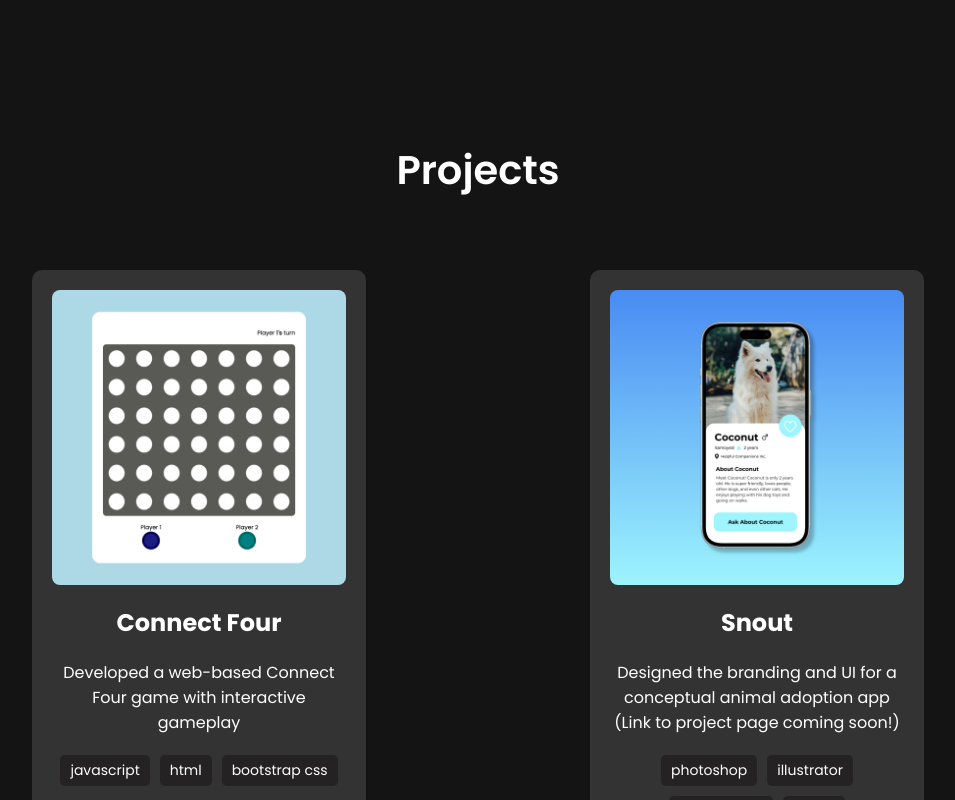
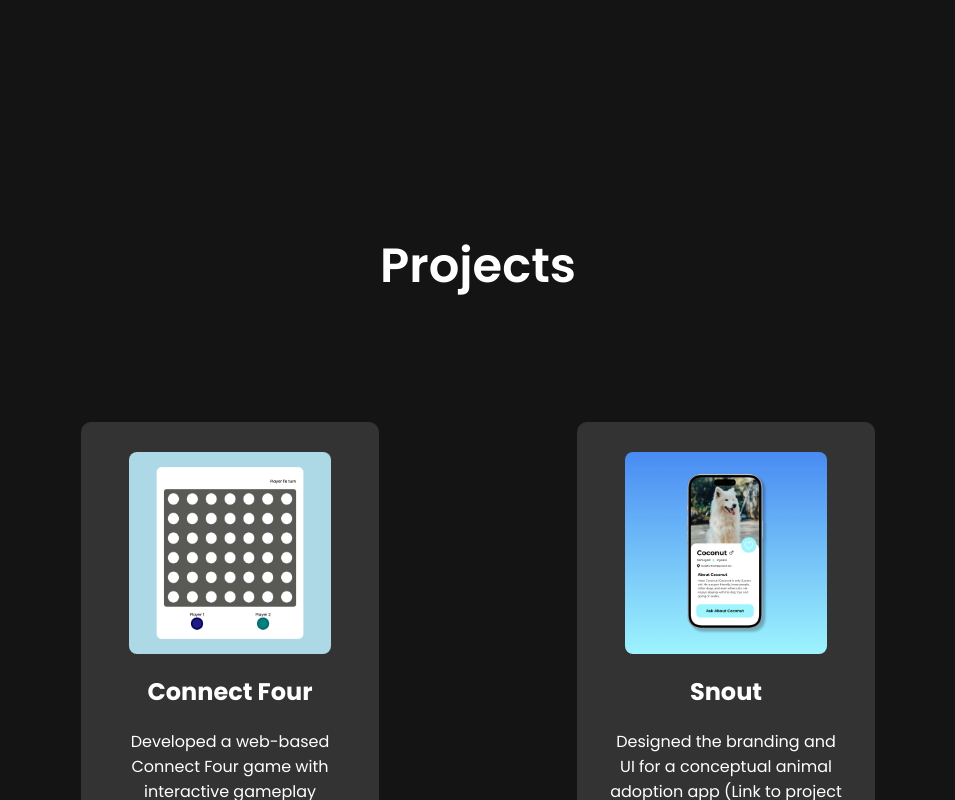
Before and after one commit to karlinamaya/km-portfolio, a React (Create React App) app: page / in a window 1280 px wide. Shown: the part 720-1520 px from the top of the page, without its empty margins (162-1117 px from the left). Built offline with nearby package versions, Linux system fonts and the light colour scheme.

Commit message:
Adjusted padding and margins

```diff
--- a/src/styles/Projects.css
+++ b/src/styles/Projects.css
@@ -1,12 +1,11 @@
 #projects {
-  padding-top: 0px;
-  padding-bottom: 80px;
+  margin-top: 0px;
 }
 
 #projects h1 {
-  font-size: 2.5rem;
-  margin-top: 10px;
-  margin-bottom: 50px;
+  font-size: 3rem;
+  margin-top: 0px;
+  margin-bottom: 20px;
   font-weight: 600;
 }
 
@@ -22,14 +21,14 @@
   display: flex;
   justify-content: space-around;
   flex-wrap: wrap;
-  margin-top: 50px;
-  width: 90%;
+  padding-top: 80px;
+  width: 80%;
   margin: 0 auto;
 }
 
 .project {
   background-color: #333;
-  padding: 20px;
+  padding: 30px;
   margin: 20px;
   width: 30%;
   box-sizing: border-box;
@@ -38,7 +37,7 @@
 }
 
 .project img {
-  width: 100%;
+  width:85%;
   border-radius: 8px;
   margin-bottom: 10px;
   display: block;
```
Also changed, not shown: package.json (+7 -1 lines), 2 other files (tests, documents, lock files or other folders).
